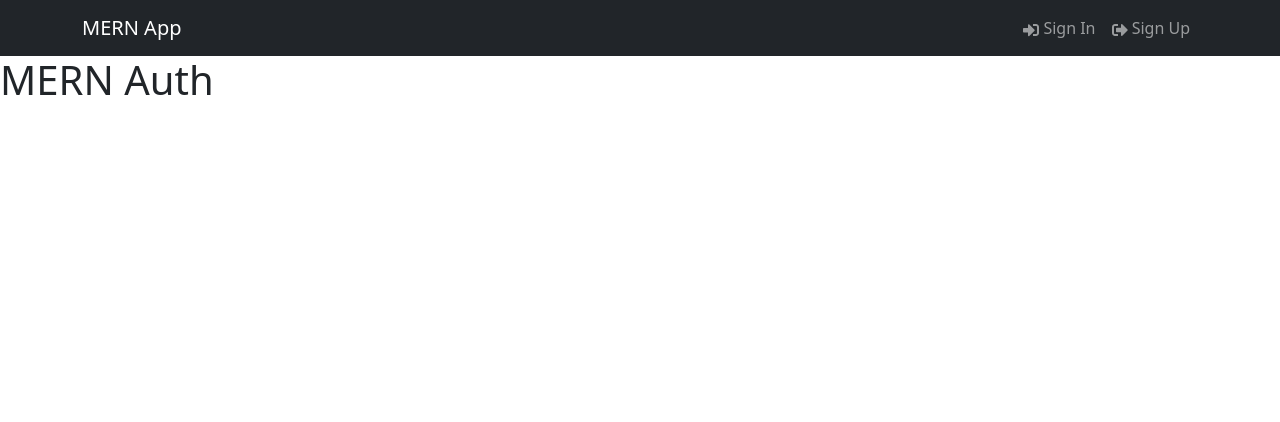
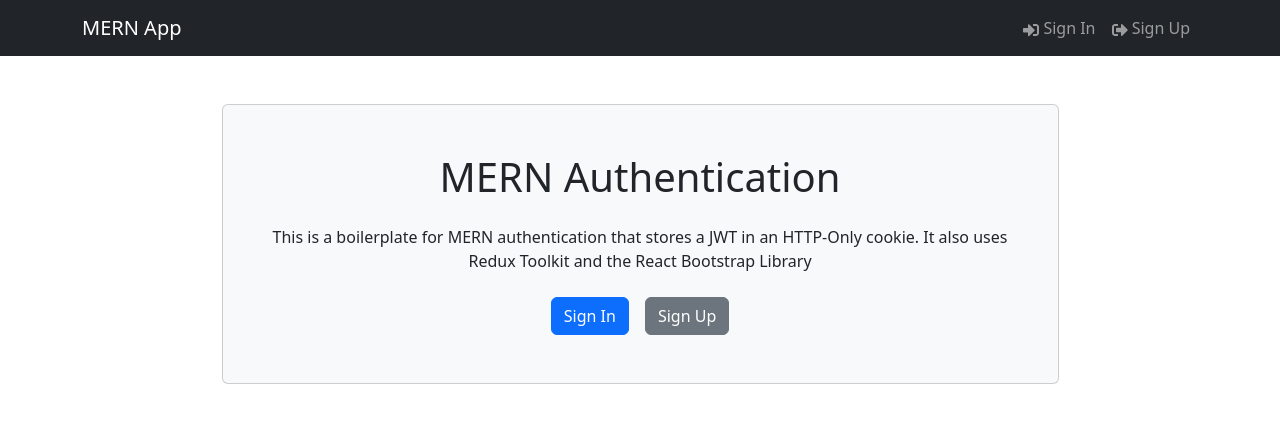
Before and after one commit to FaiqueMZM/SyntaxErreurTraining, a React (Vite) app in the folder MERN-Auth/frontend/: page / in a window 1280 px wide. Shown: the top 422 px of the page. Built offline with nearby package versions, Linux system fonts and the light colour scheme.

Commit message:
MERN-Auth

```diff
--- a/MERN-Auth/frontend/package.json
+++ b/MERN-Auth/frontend/package.json
@@ -14,7 +14,9 @@
     "react": "^19.0.0",
     "react-bootstrap": "^2.10.9",
     "react-dom": "^19.0.0",
-    "react-icons": "^5.4.0"
+    "react-icons": "^5.4.0",
+    "react-router-bootstrap": "^0.26.3",
+    "react-router-dom": "^7.1.5"
   },
   "devDependencies": {
     "@eslint/js": "^9.19.0",
--- a/MERN-Auth/frontend/src/App.jsx
+++ b/MERN-Auth/frontend/src/App.jsx
@@ -1,11 +1,12 @@
 import React from "react";
 import Header from "./components/Header";
+import HomeScreen from "./screens/HomeScreen";
 
 const App = () => {
     return (
         <>
             <Header />
-            <h1>MERN Auth</h1>
+            <HomeScreen />
         </>
     );
 };
--- /dev/null
+++ b/MERN-Auth/frontend/src/components/Hero.jsx
@@ -0,0 +1,32 @@
+import { Container, Card, Button } from "react-bootstrap";
+
+const Hero = () => {
+    return (
+        <div className="py-5">
+            <Container className="d-flex justify-content-center">
+                <Card className="p-5 d-flex flex-column align-items-center hero-card bg-light w-75">
+                    <h1 className="text-center mb-4">MERN Authentication</h1>
+                    <p className="text-center mb-4">
+                        This is a boilerplate for MERN authentication that
+                        stores a JWT in an HTTP-Only cookie. It also uses Redux
+                        Toolkit and the React Bootstrap Library
+                    </p>
+                    <div className="d-flex">
+                        <Button
+                            variant="primary"
+                            href="/login"
+                            className="me-3"
+                        >
+                            Sign In
+                        </Button>
+                        <Button variant="secondary" href="/register">
+                            Sign Up
+                        </Button>
+                    </div>
+                </Card>
+            </Container>
+        </div>
+    );
+};
+
+export default Hero;
--- /dev/null
+++ b/MERN-Auth/frontend/src/screens/HomeScreen.jsx
@@ -0,0 +1,7 @@
+import Hero from "../components/Hero";
+
+const HomeScreen = () => {
+    return <Hero />;
+};
+
+export default HomeScreen;
```
Also changed, not shown: 1 other file (tests, documents, lock files or other folders).
